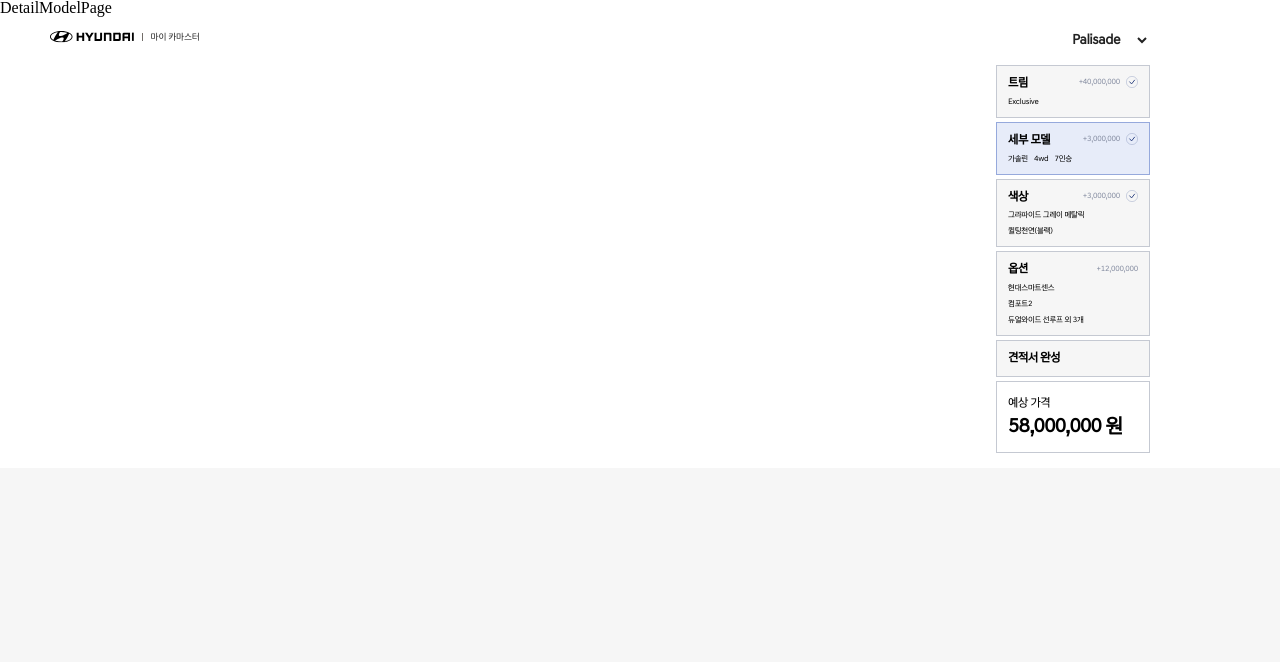
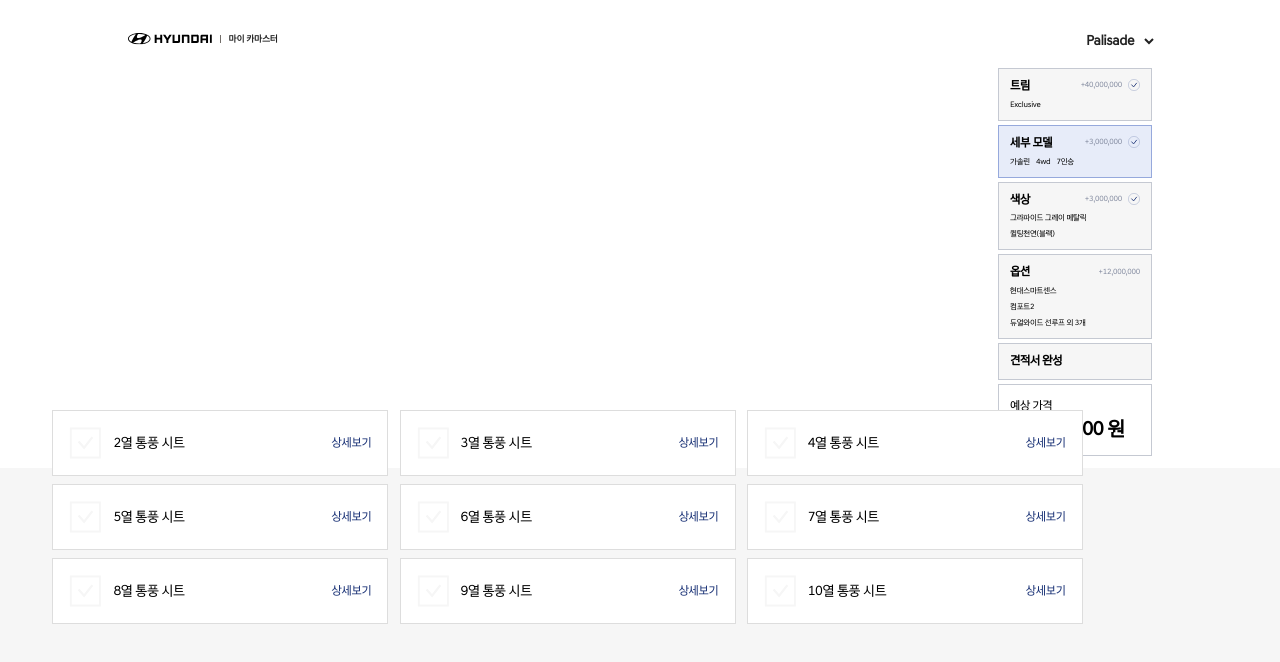
Before and after one commit to Hypersand/A5-Idle, a React (Vite) app in the folder frontend/Idle/: page /detail in a window 1280 px wide. Shown: the top 662 px of the page. Built offline with nearby package versions, Linux system fonts and the light colour scheme; a web font is replaced by a local one.

Commit message:
[feat] 트림 찾기 박스 & 컨테이너 구현

```diff
--- a/frontend/Idle/src/components/carNameDropdown/carNameDropdown.jsx
+++ b/frontend/Idle/src/components/carNameDropdown/carNameDropdown.jsx
@@ -19,8 +19,8 @@ export default CarNameDropdown;
 const StSelectBoxWrapper = styled.div`
   display: inline-flex;
   align-items: center;
-  gap: 8px;
-  width: 90px;
+  width: 75px;
+  padding: 5px;
   height: 20px;
   color: ${({ theme }) => theme.Black};
 `;
@@ -28,7 +28,6 @@ const StSelectBoxWrapper = styled.div`
 const Select = styled.select`
   display: block;
   width: 100%;
-  padding: 8px 8px;
   color: inherit;
   border: none;
   background-color: transparent;
--- a/frontend/Idle/src/components/common/MainLogo.jsx
+++ b/frontend/Idle/src/components/common/MainLogo.jsx
@@ -35,7 +35,7 @@ const Stspan = styled.span`
   font-family: "Hyundai Sans Head KR";
   font-size: 8.784px;
   font-style: normal;
-  font-weight: 500;
+  font-weight: 600;
   line-height: 12px;
   letter-spacing: -0.22px;
 `;
--- /dev/null
+++ b/frontend/Idle/src/components/findTrim/OptionBox.jsx
@@ -0,0 +1,69 @@
+import { styled } from "styled-components";
+import { ReactComponent as OptionChecked } from "../../assets/images/optionChecked.svg";
+import { useEffect, useState } from "react";
+function OptionBox({ data, disable = false }) {
+  const [isSelected, setIsSelected] = useState(false);
+
+  function boxClicked() {
+    setIsSelected((cur) => !cur);
+  }
+
+  useEffect(() => {
+    if (disable) {
+      setIsSelected(false);
+    }
+  }, []);
+
+  return (
+    <StContainer onClick={boxClicked} $isSelcted={isSelected} $disable={disable}>
+      <StOption>
+        <OptionChecked />
+        <StTitle $isSelcted={isSelected}>{data.name}</StTitle>
+      </StOption>
+      <StBtn $isSelcted={isSelected}>상세보기</StBtn>
+    </StContainer>
+  );
+}
+
+export default OptionBox;
+
+const StContainer = styled.div`
+  display: flex;
+  width: 302px;
+  height: 32px;
+  padding: 16px;
+  border: 1px solid #ddd;
+  background: ${({ $isSelcted }) => ($isSelcted ? "#1A3276" : "#fff")};
+  opacity: ${({ $disable }) => ($disable ? 0.2 : 1)};
+  pointer-events: ${({ $disable }) => ($disable ? "none" : "")};
+  justify-content: space-between;
+  align-items: center;
+`;
+
+const StOption = styled.div`
+  display: flex;
+  width: 220px;
+  align-items: center;
+  gap: 12px;
+  flex-shrink: 0;
+`;
+
+const StTitle = styled.div`
+  color: ${({ $isSelcted }) => ($isSelcted ? "#fff" : "#000")};
+  font-family: Hyundai Sans Text KR;
+  font-size: 14px;
+  font-style: normal;
+  font-weight: 500;
+  line-height: 20px;
+  letter-spacing: -0.42px;
+`;
+
+const StBtn = styled.button`
+  color: ${({ $isSelcted }) => ($isSelcted ? "#fff" : "#1A3276")};
+  font-family: Hyundai Sans Text KR;
+  font-size: 12px;
+  font-style: normal;
+  font-weight: 500;
+  line-height: 16px;
+  letter-spacing: -0.36px;
+`;
--- /dev/null
+++ b/frontend/Idle/src/components/findTrim/OptionBoxContainer.jsx
@@ -0,0 +1,101 @@
+import { styled } from "styled-components";
+import OptionBox from "./OptionBox";
+
+function OptionBoxContainer() {
+  const dummyData = [
+    {
+      name: "2열 통풍 시트",
+      description1:
+        "2열 통풍 시트 의자와 함께라면 운전자뿐만 아니라, 2열에 앉은 탑승자도 시원한 이동 경험을 즐길 수 있습니다.",
+      description2:
+        "시동이 걸린 상태에서 해당 좌석의 통풍 스위치를 누르면 표시등이 켜지면서 해당 좌석에 바람이 나오는 편의장치입니다.",
+      note: "* 홈페이지의 사진과 설명은 참고용이며 실제 차량에 탑재되는 기능과 설명은 상이할 수 있으니, 차량 구입 전 카마스터를 통해 확인 바랍니다.",
+    },
+    {
+      name: "3열 통풍 시트",
+      description1:
+        "3열 통풍 시트 의자와 함께라면 운전자뿐만 아니라, 2열에 앉은 탑승자도 시원한 이동 경험을 즐길 수 있습니다.",
+      description2:
+        "시동이 걸린 상태에서 해당 좌석의 통풍 스위치를 누르면 표시등이 켜지면서 해당 좌석에 바람이 나오는 편의장치입니다.",
+      note: "* 홈페이지의 사진과 설명은 참고용이며 실제 차량에 탑재되는 기능과 설명은 상이할 수 있으니, 차량 구입 전 카마스터를 통해 확인 바랍니다.",
+    },
+    {
+      name: "4열 통풍 시트",
+      description1:
+        "4열 통풍 시트 의자와 함께라면 운전자뿐만 아니라, 2열에 앉은 탑승자도 시원한 이동 경험을 즐길 수 있습니다.",
+      description2:
+        "시동이 걸린 상태에서 해당 좌석의 통풍 스위치를 누르면 표시등이 켜지면서 해당 좌석에 바람이 나오는 편의장치입니다.",
+      note: "* 홈페이지의 사진과 설명은 참고용이며 실제 차량에 탑재되는 기능과 설명은 상이할 수 있으니, 차량 구입 전 카마스터를 통해 확인 바랍니다.",
+    },
+    {
+      name: "5열 통풍 시트",
+      description1:
+        "5열 통풍 시트 의자와 함께라면 운전자뿐만 아니라, 2열에 앉은 탑승자도 시원한 이동 경험을 즐길 수 있습니다.",
+      description2:
+        "시동이 걸린 상태에서 해당 좌석의 통풍 스위치를 누르면 표시등이 켜지면서 해당 좌석에 바람이 나오는 편의장치입니다.",
+      note: "* 홈페이지의 사진과 설명은 참고용이며 실제 차량에 탑재되는 기능과 설명은 상이할 수 있으니, 차량 구입 전 카마스터를 통해 확인 바랍니다.",
+    },
+    {
+      name: "6열 통풍 시트",
+      description1:
+        "6열 통풍 시트 의자와 함께라면 운전자뿐만 아니라, 2열에 앉은 탑승자도 시원한 이동 경험을 즐길 수 있습니다.",
+      description2:
+        "시동이 걸린 상태에서 해당 좌석의 통풍 스위치를 누르면 표시등이 켜지면서 해당 좌석에 바람이 나오는 편의장치입니다.",
+      note: "* 홈페이지의 사진과 설명은 참고용이며 실제 차량에 탑재되는 기능과 설명은 상이할 수 있으니, 차량 구입 전 카마스터를 통해 확인 바랍니다.",
+    },
+    {
+      name: "7열 통풍 시트",
+      description1:
+        "7열 통풍 시트 의자와 함께라면 운전자뿐만 아니라, 2열에 앉은 탑승자도 시원한 이동 경험을 즐길 수 있습니다.",
+      description2:
+        "시동이 걸린 상태에서 해당 좌석의 통풍 스위치를 누르면 표시등이 켜지면서 해당 좌석에 바람이 나오는 편의장치입니다.",
+      note: "* 홈페이지의 사진과 설명은 참고용이며 실제 차량에 탑재되는 기능과 설명은 상이할 수 있으니, 차량 구입 전 카마스터를 통해 확인 바랍니다.",
+    },
+    {
+      name: "8열 통풍 시트",
+      description1:
+        "8열 통풍 시트 의자와 함께라면 운전자뿐만 아니라, 2열에 앉은 탑승자도 시원한 이동 경험을 즐길 수 있습니다.",
+      description2:
+        "시동이 걸린 상태에서 해당 좌석의 통풍 스위치를 누르면 표시등이 켜지면서 해당 좌석에 바람이 나오는 편의장치입니다.",
+      note: "* 홈페이지의 사진과 설명은 참고용이며 실제 차량에 탑재되는 기능과 설명은 상이할 수 있으니, 차량 구입 전 카마스터를 통해 확인 바랍니다.",
+    },
+    {
+      name: "9열 통풍 시트",
+      description1:
+        "9열 통풍 시트 의자와 함께라면 운전자뿐만 아니라, 2열에 앉은 탑승자도 시원한 이동 경험을 즐길 수 있습니다.",
+      description2:
+        "시동이 걸린 상태에서 해당 좌석의 통풍 스위치를 누르면 표시등이 켜지면서 해당 좌석에 바람이 나오는 편의장치입니다.",
+      note: "* 홈페이지의 사진과 설명은 참고용이며 실제 차량에 탑재되는 기능과 설명은 상이할 수 있으니, 차량 구입 전 카마스터를 통해 확인 바랍니다.",
+    },
+    {
+      name: "10열 통풍 시트",
+      description1:
+        "10열 통풍 시트 의자와 함께라면 운전자뿐만 아니라, 2열에 앉은 탑승자도 시원한 이동 경험을 즐길 수 있습니다.",
+      description2:
+        "시동이 걸린 상태에서 해당 좌석의 통풍 스위치를 누르면 표시등이 켜지면서 해당 좌석에 바람이 나오는 편의장치입니다.",
+      note: "* 홈페이지의 사진과 설명은 참고용이며 실제 차량에 탑재되는 기능과 설명은 상이할 수 있으니, 차량 구입 전 카마스터를 통해 확인 바랍니다.",
+    },
+  ];
+
+  function renderBox() {
+    return dummyData.map((item, index) => {
+      return <OptionBox data={item} key={index}></OptionBox>;
+    });
+  }
+  return <OptionContainer>{renderBox()}</OptionContainer>;
+}
+
+export default OptionBoxContainer;
+
+const OptionContainer = styled.div`
+  display: flex;
+  justify-content: center;
+  gap: 8px 11.13px;
+  flex-wrap: wrap;
+  width: 1035px;
+  height: 210px;
+
+  position: absolute;
+  bottom: 100px;
+  left: 50px;
+`;
--- a/frontend/Idle/src/components/layout/header.jsx
+++ b/frontend/Idle/src/components/layout/header.jsx
@@ -23,17 +23,17 @@ export default Header;
 
 const StLogoContainer = styled.div`
   position: absolute;
-  top: 30px;
-  left: 50px;
+  top: 32px;
+  left: 128px;
 `;
 const StDropDownContainer = styled.div`
   position: absolute;
-  top: 30px;
-  right: 130px;
+  top: 26px;
+  left: 1077px;
 `;
 
 const StNavContainer = styled.div`
   position: absolute;
-  top: 65px;
-  right: 130px;
+  top: 68px;
+  left: 998px;
 `;
--- a/frontend/Idle/src/pages/detailModelPage.jsx
+++ b/frontend/Idle/src/pages/detailModelPage.jsx
@@ -1,5 +1,11 @@
+import OptionBoxContainer from "../components/findTrim/OptionBoxContainer";
+
 function DetailModelPage() {
-  return <div>DetailModelPage</div>;
+  return (
+    <div>
+      <OptionBoxContainer />
+    </div>
+  );
 }
 
 export default DetailModelPage;
--- a/frontend/Idle/src/utils/router.jsx
+++ b/frontend/Idle/src/utils/router.jsx
@@ -11,13 +11,13 @@ function Router() {
   return (
     <Routes>
       <Route element={<Layout />}>
-        <Route path="/" element={<MainPage />} />
         <Route path="/trim" element={<TrimPage />} />
         <Route path="/detail" element={<DetailModelPage />} />
         <Route path="/color" element={<ColorPage />} />
         <Route path="/option" element={<OptionPage />} />
         <Route path="/bill" element={<BillPage />} />
       </Route>
+      <Route path="/" element={<MainPage />} />
     </Routes>
   );
 }
```
Also changed, not shown: frontend/Idle/src/assets/images/optionChecked.svg (added).
